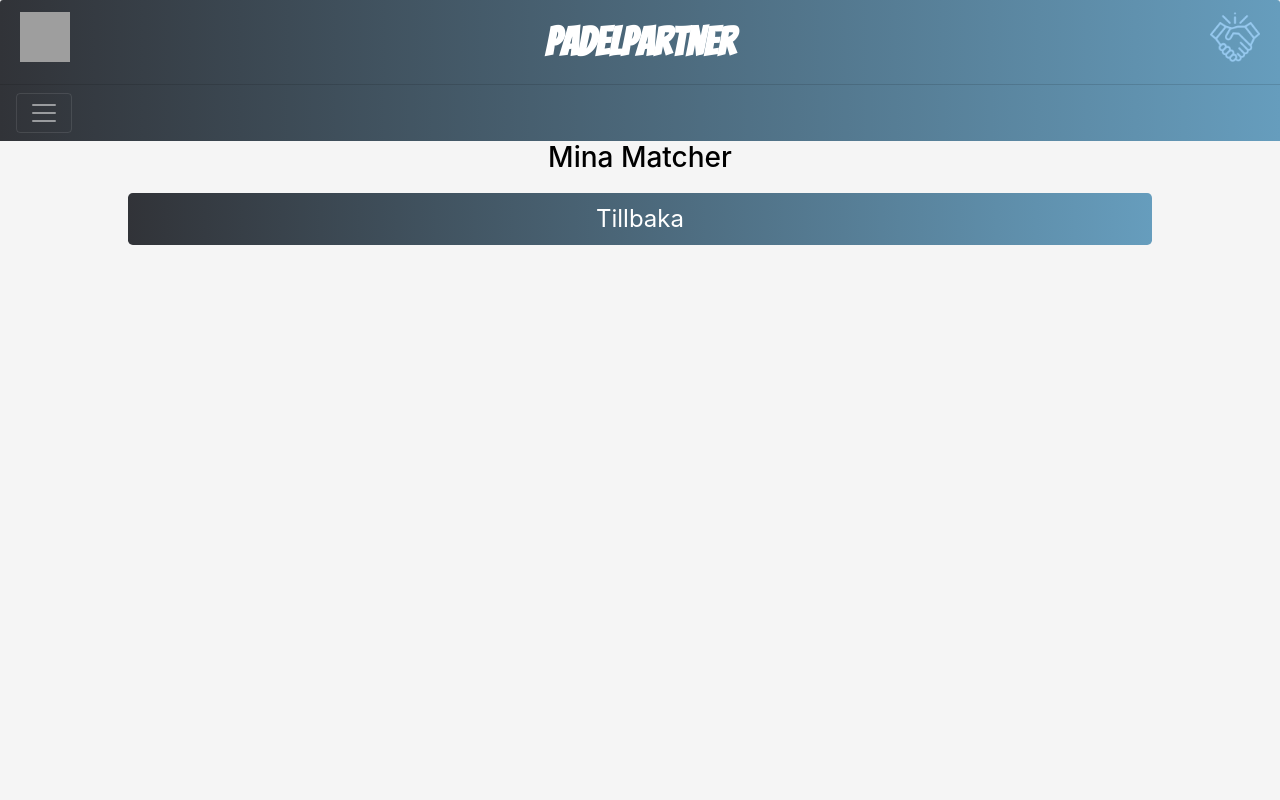
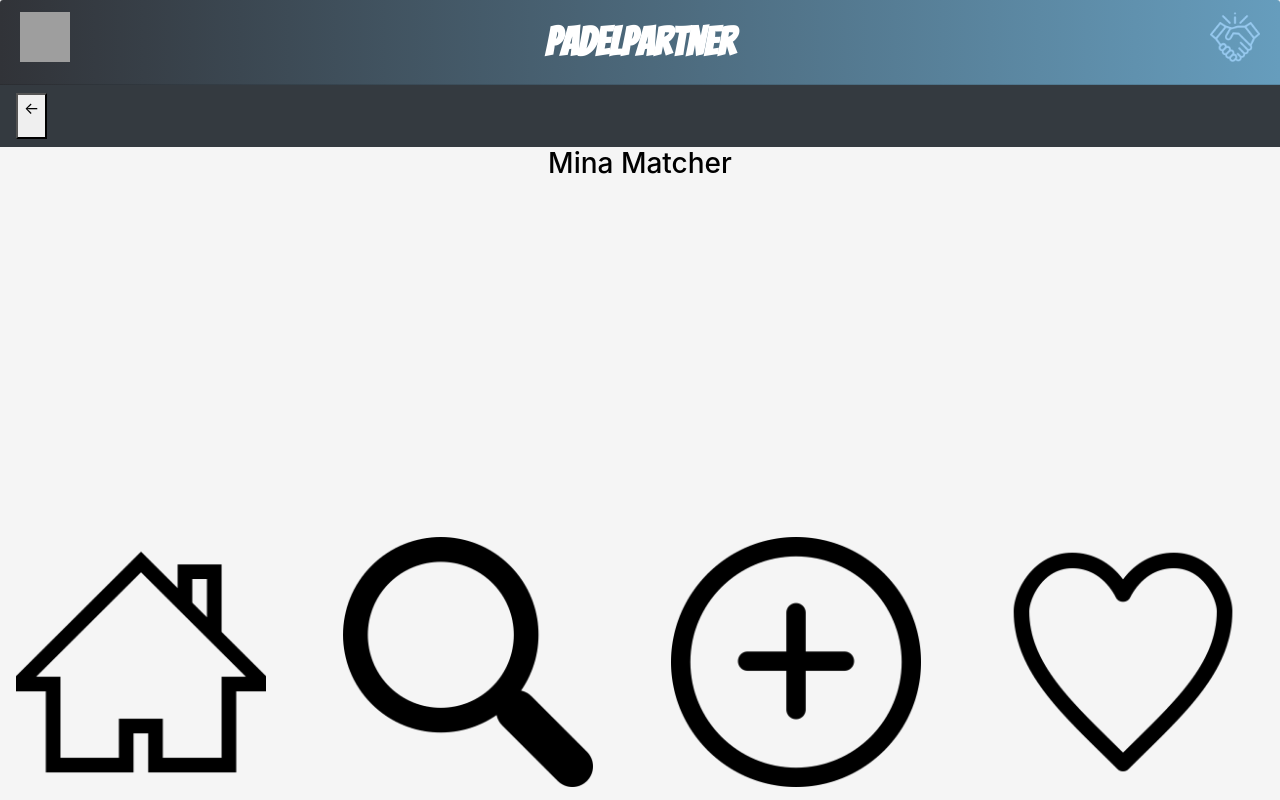
Before and after one commit to jakob-web/PadelPartner, a Flask app: page /my_games/ in a window 1280 px wide. Run offline with Flask 2, Linux system fonts and the light colour scheme; the visitor is signed in with stand-in values (Sample User, id 1); data that the repository does not hold is empty; some libraries are stand-ins or nearby versions; grey boxes are pictures that could not be loaded.

Commit message:
Revert "Revert "bottom navbar, back arror mm""
This reverts commit 2db59bad7f8107ce4fb8a07d7392cb6a55817c8e.

```diff
--- a/python/static/styles/style.css
+++ b/python/static/styles/style.css
@@ -293,10 +293,6 @@ li.list-group-item.active {
     border-color: grey;
 }
 
-#backBtn {
-    margin: 10px auto auto auto;
-    width: 80%;
-}
 
 .alert-error {
     padding: 8px;
@@ -434,3 +430,28 @@ li.list-group-item.active {
     color: grey;
     font-family: 'Open Sans', sans-serif;
 }
+
+#button123 {
+    font-size: 35px;
+    color: white;
+    text-align: left;
+    margin-left: 0.5px;
+}
+
+.navbar-brand {
+
+    width: 20%;
+
+
+}
+
+#container > footer > nav {
+
+    background-color: whitesmoke;
+    background: whitesmoke;
+}
+
+
+#headingFour {
+    margin-bottom: 105px;
+}
--- a/python/templates/my_games.html
+++ b/python/templates/my_games.html
@@ -16,7 +16,7 @@
             <img class="bild" id ="b2" src="/static/handshake.png">
         </header>
     </div>
-    <div class="pos-f-t">
+    <!-- <div class="pos-f-t">
         <div class="collapse" id="navbarToggleExternalContent">
         <div class="bg-dark p-4">
             <ul class="list-group">
@@ -28,11 +28,14 @@
                 <li class="list-group-item" class="hamburger"><a href="http://localhost:8080/logout">Logga ut</a></li>
             </ul>
         </div>
+        </div> -->
+        <nav class="navbar navbar-dark bg-dark">
+        <!-- <button class="navbar-toggler" type="button" data-toggle="collapse" data-target="#navbarToggleExternalContent" aria-controls="navbarToggleExternalContent" aria-expanded="false" aria-label="Toggle navigation">
+            <span class="navbar-toggler-icon"></span>
+        </button> -->
+        <div class="button123">
+            <button type="button" id="backBtn"><p> &larr;</p></button>
         </div>
-        <nav class="navbar navbar-dark bg-dark">
-        <button class="navbar-toggler" type="button" data-toggle="collapse" data-target="#navbarToggleExternalContent" aria-controls="navbarToggleExternalContent" aria-expanded="false" aria-label="Toggle navigation">
-            <span class="navbar-toggler-icon"></span>
-        </button>
         </nav>
     </div>
     <main>
@@ -60,11 +63,21 @@
         {%endif%}
 
         </div>
-          <button type="button" class="btn btn-primary btn-lg btn-block" id="backBtn">Tillbaka</button>
+
 
     </main>
+
 </div>
+
 <footer>
+
+      <nav class="navbar fixed-bottom">
+        <a class="navbar-brand" href="http://localhost:8080/start_page"><img src='/static/img/home.png'></a>
+        <a class="navbar-brand" href="http://localhost:8080/show_games"><img src='/static/img/search.png'></a>
+        <a class="navbar-brand" href="http://localhost:8080/createMatch"><img src='/static/img/add.png'></a>
+        <a class="navbar-brand" href="http://localhost:8080/my_games"><img src='/static/img/heart.png'></a>
+      </nav>
+
 </footer>
 
     <script src="https://code.jquery.com/jquery-3.4.1.slim.min.js" integrity="sha384-J6qa4849blE2+poT4WnyKhv5vZF5SrPo0iEjwBvKU7imGFAV0wwj1yYfoRSJoZ+n" crossorigin="anonymous"></script>
--- a/python/templates/user_registration.html
+++ b/python/templates/user_registration.html
@@ -14,6 +14,7 @@
             <img class="bild" id="b1" src="/static/padel.png">
             <a id="slogan" href="http://localhost:8080/start_page">PadelPartner</a>
             <img class="bild" id ="b2" src="/static/handshake.png">
+            <button onclick="goBack()">go back</button>
         </header>
     <div class="card-body">
 <main>
```
Also changed, not shown: python/templates/about_us.html (+11 -9 lines), python/templates/create_match.html (+12 -7 lines), python/templates/creator_profile.html (+9 -10 lines), python/templates/edit_profile.html (+9 -8 lines), python/templates/find_match.html (+13 -4 lines), python/templates/match_profile.html (+11 -4 lines), python/templates/messages.html (+15 -7 lines), python/templates/show_match.html (+16 -9 lines), python/templates/show_my_games.html (+9 -9 lines), python/templates/welcome.html (+9 -7 lines), python/static/img/add.png (added), python/static/img/heart.png (added), python/static/img/home.png (added), python/static/img/search.png (added).
